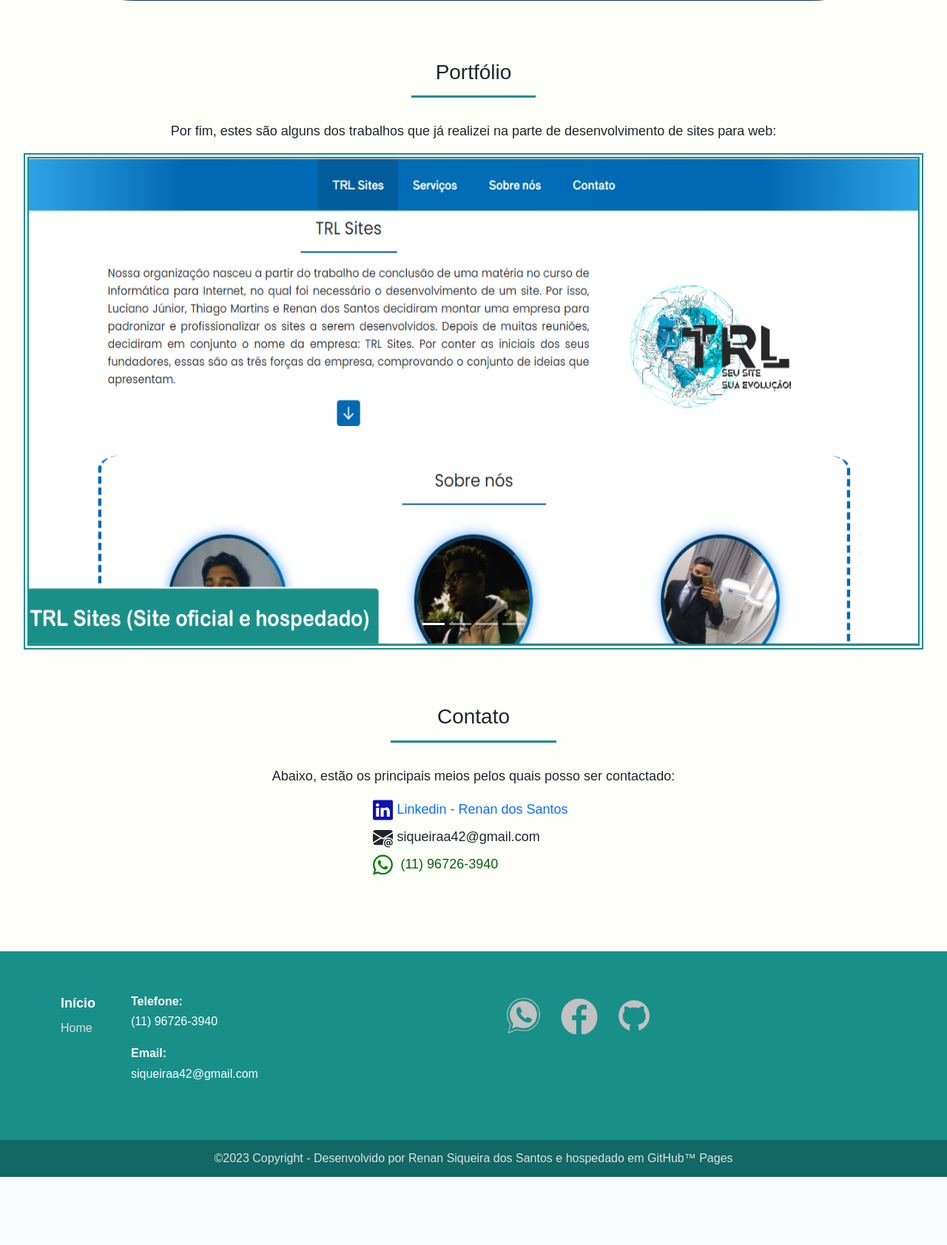
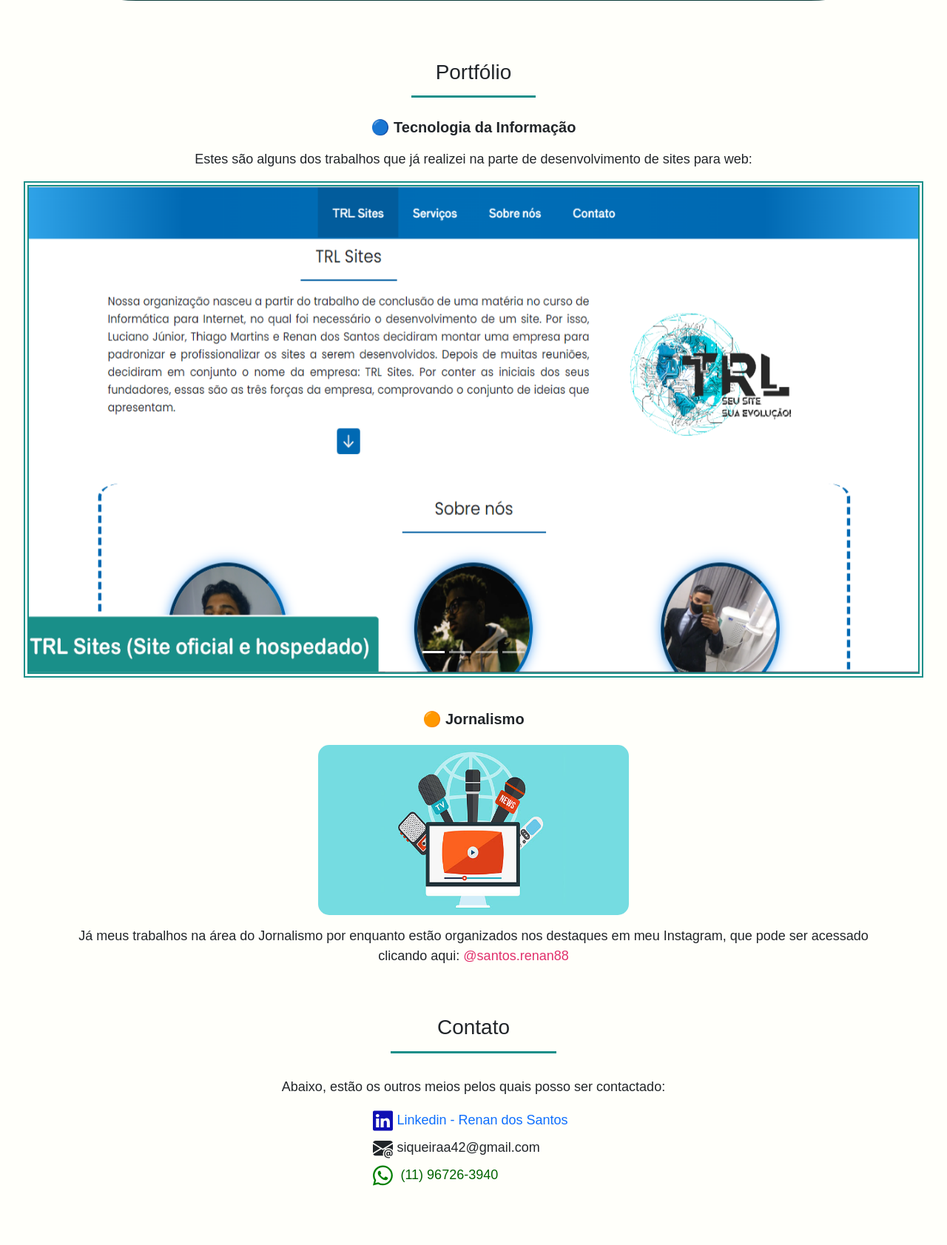
Before and after one commit to Renan397/Pessoal, a PHP site: page / in a window 1280 px wide. Shown: the part 2397-4080 px from the top of the page at 74% size. Before the commit the page ends 3988 px from the top, so only its background shows below. Run offline with PHP 8.4, Linux system fonts and the light colour scheme; some web fonts are replaced.

Commit message:
Update 11/01/24

```diff
--- a/assets/css/home.css
+++ b/assets/css/home.css
@@ -301,6 +301,30 @@ transform: scale(1.1);
     text-align: center;
     font-size: 18px;
 }
+#titulo_portfolio_ti {
+    text-align: center;
+    padding-top: 20px;
+    padding-bottom: 10px;
+}
+#titulo_portfolio_jornalismo {
+    text-align: center;
+    padding-top: 20px;
+}
+#img_portfolio_jornalismo {
+    display: block;
+    margin-left: auto;
+    margin-right: auto;
+    width: 450px;
+    min-height: 260px;
+    border-radius: 30px;
+    padding: 15px;
+}
+#insta_redirect {
+    color:  #E1306C;
+}
+#insta_redirect:hover {
+    color:  #a32e71;
+}
 /* */
 
 /* SESSÃO 4 - Contato */
--- a/index.html
+++ b/index.html
@@ -122,8 +122,8 @@
     <img class="imgs" id="img_academica2" src="assets/img/img_academica2.jpg" style="border-radius: 50%; display:none; padding-bottom: 30px;">
 
     <p class="txt_academica" style="display: none; padding-top: 10px">
-      <b>Ensino Superior - Bacharelado em Jornalismo (1° ao 4° ano):</b> Universidade Federal de Uberlândia.<br><br>
-      No momento, estou no primeiro semestre de bacharelado em Jornalismo.
+      <b>Ensino Superior - Bacharelado em Jornalismo (1° ao 8° período):</b> Universidade Federal de Uberlândia.<br><br>
+      No momento, estou no segundo período de bacharelado em Jornalismo.
     </p>
     <img class="imgs" id="img_academica3" src="assets/img/img_academica3.jpg" style="display:none;"><br>
 
@@ -135,20 +135,25 @@
      <button style="background-color: #198f89;" id="bttn_descAcademica_mostrar" class="btn btn-primary">Ver mais...</button>
     </div>
     <div class="col-sm-6" id="info_profissional">
-    <h4 class="titulos" >Experiência Profissional</h4><br>
+    <h4 class="titulos" >Experiência Acadêmica/Profissional</h4><br>
 
     <img class="imgs" id="img_profissional" src="assets/img/img_profissional.png" style="border-radius: 50%; display: none; padding-bottom: 20px;">
-    <p id="txt_profissional" style="display: none; padding-top: 10px;">Anteriormente, fui desenvolvedor Front-end da <span style="color: #0069b3;"><b>TRL Sites</b></span>, uma empresa não-oficial criada por mim, em conjunto com outros dois colegas, para o projeto de formatura do curso de Informática para Internet.<br><br>
+    <p id="txt_profissional" style="display: none; padding-top: 10px;">Anteriormente, fui desenvolvedor Front-end da <span style="color: #0069b3;"><b>TRL Sites</b></span>, uma empresa não-oficial criada por mim, em conjunto com outros dois colegas, para o projeto de formatura do curso de Informática para Internet. Juntos, programamos nosso website oficial, bem como um website profissional e seguro para a empresa QC Estética, sendo esse o trabalho de conclusão.<br><br><br>
 
     <img class="rounded mx-auto d-block" id="img_profissional2" src="assets/img/img_profissional 2.png" style="display: none; padding-bottom: 20px;">
-    <p id="txt_profissional2" style="display: none; padding-top: 10px;">No meu primeiro semestre de graduação, pude ter a oportunidade de entrar para o projeto <span style="color: rgb(224, 2, 2);"><b>Arquibancada UFU</b></span>, que é uma bolsa de extensão voltado para cobertura jornalística de esportes. Faço parte da equipe de redação e rádio, produzindo textos e episódios do podcast, chamado de ArqCast. <br> Segue o link para o site do projeto: <a href="https://arquibancadaufu.wixsite.com/meusite" style="text-decoration: none;"><span style="color: rgb(224, 2, 2);">https://arquibancadaufu.wixsite.com/meusite</span></a></p>
+    <p id="txt_profissional2" style="display: none; padding-top: 10px;">No meu primeiro período de graduação em Jornalismo, pude ter a oportunidade de entrar para o projeto <span style="color: rgb(224, 2, 2);"><b>Arquibancada UFU</b></span>, que é um projeto de extensão voltado para cobertura jornalística de esportes universitários. Faço parte da equipe de redação e rádio, produzindo textos e episódios do podcast, chamado de ArqCast. <br> Segue o link para o site do projeto: <a href="https://arquibancadaufu.wixsite.com/meusite" style="text-decoration: none;"><span style="color: rgb(224, 2, 2);">https://arquibancadaufu.wixsite.com/meusite</span></a></p>
 
-    <p id="txt_profissional3" style="display: none; padding-top: 10px;">Por fim, estou buscando novas oportunidades para realmente adentrar no mercado profissional de TI ou de Jornalismo, já que mantenho os estudos voltados para as duas áreas regularmente. Além disso, com a experiência que obtive até o momento realizando a <b>gestão de projetos</b>, <b>redação de documentos</b> e outras tarefas, me sinto preparado para assumir qualquer posição dentro de uma empresa, de acordo com as necessidades.</p>
+    <p id="txt_profissional3" style="display: none; padding-top: 10px;">Por fim, estou sempre buscando novas oportunidades tanto dentro da universidade, quanto externamente, no mercado profissional de TI ou de Jornalismo, já que mantenho os estudos voltados para as duas áreas regularmente.</p>
+
+    <!--
+      Adicionar quando for formatado para um currículo:
+      "Além disso, com a experiência que obtive até o momento realizando a <b>gestão de projetos</b>, <b>redação de documentos</b> e outras tarefas, me sinto preparado para assumir qualquer posição dentro de uma empresa, de acordo com as necessidades."
+    -->
 
     <button style="background-color: #198f89; display:none;" id="bttn_descProfissional_esconder" class="btn btn-primary">Voltar</button>
 
       <img class="imgs_intro" id="imgProfissional" src="assets/img/img_profissional_intro.png">
-      <p class="txt_intro" id="txtProfissional">Algumas informações sobre minha formação e experiência profissional.</p>
+      <p class="txt_intro" id="txtProfissional">Algumas informações sobre minha experiência acadêmica e profissional.</p>
 
      <button style="background-color: #198f89;" id="bttn_descProfissional_mostrar" class="btn btn-primary">Ver mais...</button>
     </div>
@@ -167,10 +172,14 @@
 
    <img class="imgs" id="img_competencias" src="assets/img/img_competencias.jpg" style="border-radius: 10%; display: none; padding-bottom: 20px;">
    <p id="txt_competencias" style="display: none; padding-top: 10px; text-align: justify;">
-    Sou uma pessoa muito curiosa, que tem muita vontade de aprender e coragem para encontrar soluções de possíveis problemas. Tento sempre ouvir os meus colegas de equipe, afinal, saber ouvir todas as ideias é fundamental para que os projetos dêem certo.<br><br>
+    <!--
+      Adicionar quando for formatado para um currículo:
+      Sou uma pessoa muito curiosa, que tem muita vontade de aprender e coragem para encontrar soluções de possíveis problemas. Tento sempre ouvir os meus colegas de equipe, afinal, saber ouvir todas as ideias é fundamental para que os projetos dêem certo.<br><br>
+    -->
     <b>Linguagens (de marcação e programação) e ferramentas conhecidas:</b> HTML, CSS, JavaScript, PHP, SQL, Python, jQuery, AJAX, Bootstrap (4 e 5), Microsoft Office (Word, Excel, PowerPoint);<br><br>
-    <b>Habilidades:</b> Gestão de projetos, redação de documentos, suporte em hardware, redes e programação para web;
-   </p>
+    <b>Habilidades (Tecnologia da Informação):</b> Gestão de projetos, suporte em hardware e redes, programação para web, e criação de identidade visual;<br>
+    <b>Habilidades (Jornalismo):</b> Redação de notícias, roteiros (para podcast e entrevista) e criação de textos em geral em demanda.
+  </p>
 
    <button style="background-color: #198f89; display:none;" id="bttn_descCompetencias_esconder" class="btn btn-primary">Voltar</button>
 
@@ -205,8 +214,9 @@
 <!-- SESSÃO DE PORTFOLIO -->
 <div id="portfolio_redirect" style="height: 80px;"></div>
 <div class="container" id="portfolio">
-<h3 id="titulo_portfolio">Portfólio</h3><br>
-<p id="txt_portfolio">Por fim, estes são alguns dos trabalhos que já realizei na parte de desenvolvimento de sites para web:</p>
+<h3 id="titulo_portfolio">Portfólio</h3>
+<h5 id="titulo_portfolio_ti"><b>🔵 Tecnologia da Informação</b></h5>
+<p id="txt_portfolio">Estes são alguns dos trabalhos que já realizei na parte de desenvolvimento de sites para web:</p>
 </div>
 <!-- CAROUSEL DE IMAGENS (PORTFÓLIO)-->
 <div onmouseover="entrou_carrossel()" onmouseout="saiu_carrossel()" id="demo" class="carousel slide" data-bs-ride="carousel" style="display: block; margin-right: auto; margin-left: auto; border-top: double 7px #198f89; border-bottom: double 7px #198f89; border-left: double 7px #198f89; border-right: double 7px #198f89; width: 95%;">
@@ -244,6 +254,12 @@
   </button>
 <!-- -->
 </div><br>
+<div class="container">
+<h5 id="titulo_portfolio_jornalismo"><b>🟠 Jornalismo</b></h5>
+<img src="assets/img/img_portfolio_jornalismo.jpg" id="img_portfolio_jornalismo">
+<p id="txt_portfolio">Já meus trabalhos na área do Jornalismo por enquanto estão organizados nos destaques em meu Instagram, que pode ser acessado clicando aqui: <a href="https://www.instagram.com/santos.renan88/" style="text-decoration: none;" target="_blank"><span id="insta_redirect">@santos.renan88</span></a></p>
+</div>
+<!-- -->
 
 <!-- SESSÃO DE CONTATO  -->
 <div id="contato_redirect" style="height: 50px;"></div>
@@ -251,7 +267,7 @@
 <div class="row">
 <div class="col-sm-12">
 <h3 id="titulo_contato">Contato</h3><br>
-<p id="txt_contato">Abaixo, estão os principais meios pelos quais posso ser contactado:</p>
+<p id="txt_contato">Abaixo, estão os outros meios pelos quais posso ser contactado:</p>
   <div class="d-flex">
     <ul class="list-inline mx-auto justify-content-center">
       <li class="list-inline-item"><svg style="padding-right: 5px;" xmlns="http://www.w3.org/2000/svg" width="32" height="32" fill="rgb(15, 15, 179)" class="bi bi-linkedin" viewBox="0 0 16 16"><path d="M0 1.146C0 .513.526 0 1.175 0h13.65C15.474 0 16 .513 16 1.146v13.708c0 .633-.526 1.146-1.175 1.146H1.175C.526 16 0 15.487 0 14.854V1.146zm4.943 12.248V6.169H2.542v7.225h2.401zm-1.2-8.212c.837 0 1.358-.554 1.358-1.248-.015-.709-.52-1.248-1.342-1.248-.822 0-1.359.54-1.359 1.248 0 .694.521 1.248 1.327 1.248h.016zm4.908 8.212V9.359c0-.216.016-.432.08-.586.173-.431.568-.878 1.232-.878.869 0 1.216.662 1.216 1.634v3.865h2.401V9.25c0-2.22-1.184-3.252-2.764-3.252-1.274 0-1.845.7-2.165 1.193v.025h-.016a5.54 5.54 0 0 1 .016-.025V6.169h-2.4c.03.678 0 7.225 0 7.225h2.4z"/></svg><a style="text-decoration: none;" href="https://www.linkedin.com/in/renan-dos-santos-b4a15225b/" target="_blank">Linkedin - Renan dos Santos</a></li><br>
```
Also changed, not shown: assets/img/img_portfolio_jornalismo.jpg (added).
